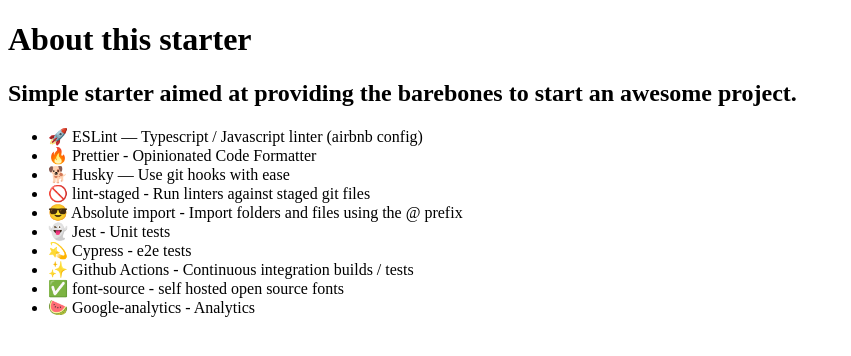
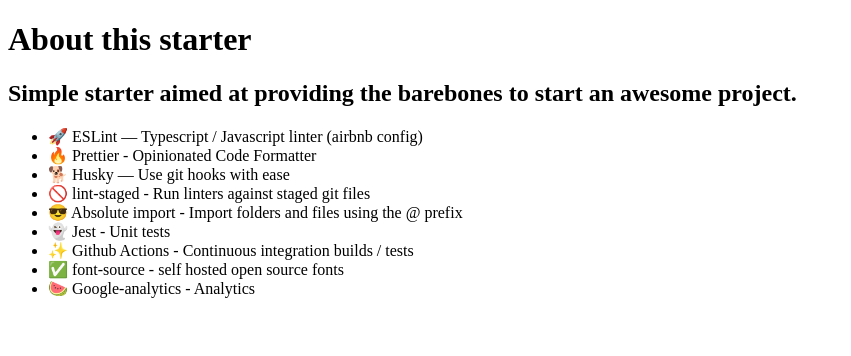
Before and after one commit to luke-h1/next-starter, a Next.js app: page / in a window 1280 px wide. Shown: the top 356 px of the page, without its empty margins (0-851 px from the left). Built offline with nearby package versions, Linux system fonts and the light colour scheme.

Commit message:
feat/update-tests

```diff
--- a/src/data/AboutTech.ts
+++ b/src/data/AboutTech.ts
@@ -24,19 +24,15 @@
     id: 6,
   },
   {
-    name: '💫 Cypress - e2e tests',
+    name: '✨ Github Actions - Continuous integration builds / tests',
     id: 7,
   },
   {
-    name: '✨ Github Actions - Continuous integration builds / tests',
+    name: '✅ font-source - self hosted open source fonts',
     id: 8,
   },
   {
-    name: '✅ font-source - self hosted open source fonts',
+    name: '🍉 Google-analytics - Analytics',
     id: 9,
   },
-  {
-    name: '🍉 Google-analytics - Analytics',
-    id: 10,
-  },
 ];
```
Also changed, not shown: 1 other file (tests, documents, lock files or other folders).
